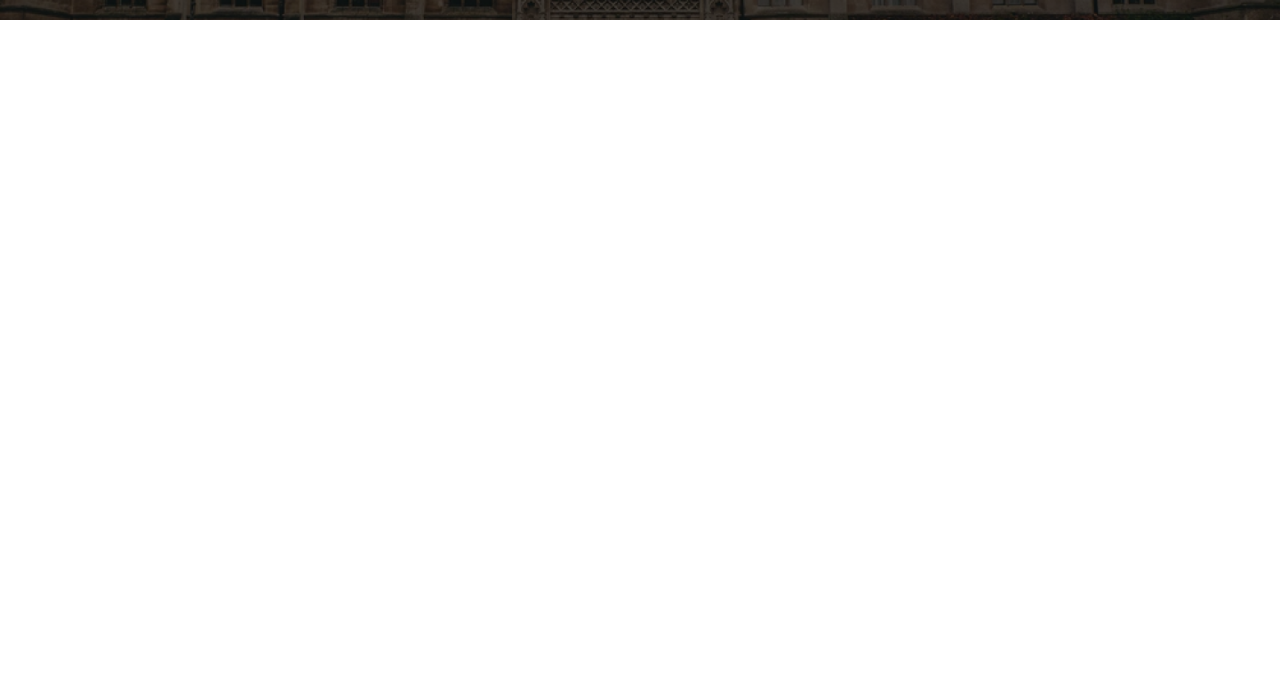
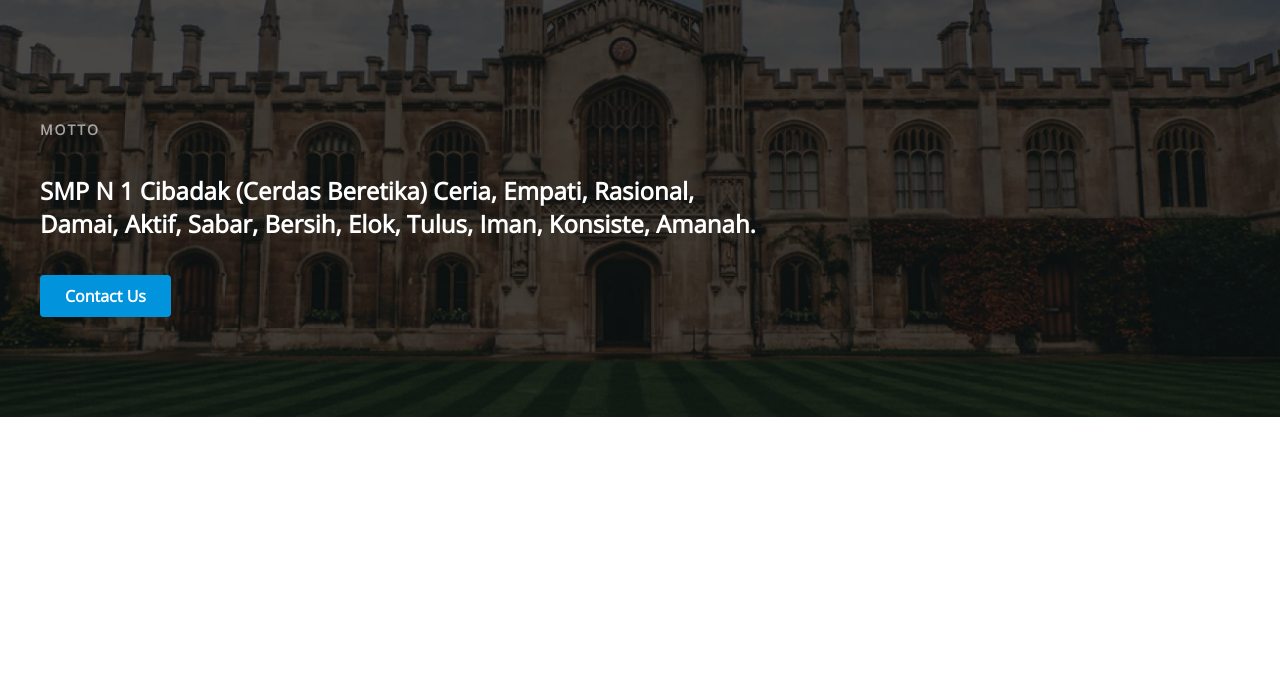
Before and after one commit to TheCodeFather0/school-website, a plain HTML site: page index.html in a window 1280 px wide. Shown: the part 100-800 px from the top of the page. Drawn offline with Linux system fonts and the light colour scheme.

Commit message:
banner completed

```diff
--- a/index.html
+++ b/index.html
@@ -4,6 +4,7 @@
     <meta charset="UTF-8" />
     <meta name="viewport" content="width=device-width, initial-scale=1.0" />
     <title>School Website</title>
+
     <link rel="stylesheet" href="./css/style.css" />
   </head>
   <body>
@@ -18,7 +19,7 @@
           <!-- .logo end -->
           <nav>
             <a href="./index.html" class="active">Home</a>
-            <a href="#">About</a>
+            <a href="./about.html">About</a>
             <a href="#">Guru</a>
             <a href="#">Siswa</a>
             <a href="#">Pendaftaran</a>
@@ -27,6 +28,15 @@
           </nav>
         </div>
         <!-- .navbar end -->
+
+        <div class="bannerInfo">
+          <h2 class="bannerTitle">Motto</h2>
+          <p class="bannerDescription">
+            SMP N 1 Cibadak (Cerdas Beretika) Ceria, Empati, Rasional, Damai,
+            Aktif, Sabar, Bersih, Elok, Tulus, Iman, Konsiste, Amanah.
+          </p>
+          <a href="#" class="contactUsBtn">Contact Us</a>
+        </div>
       </div>
       <!-- .container end -->
     </header>
```
